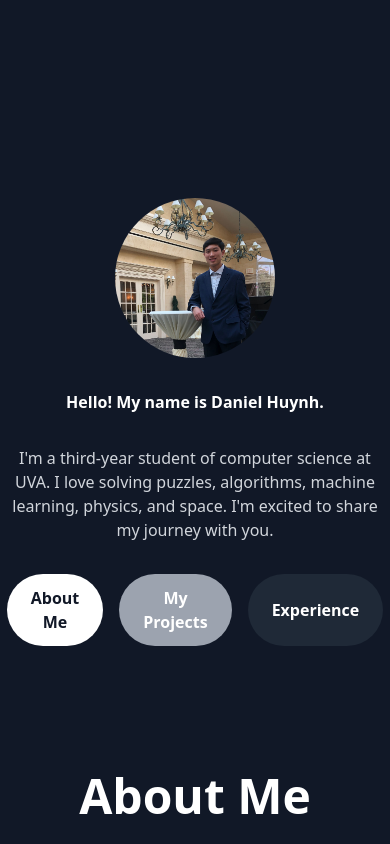
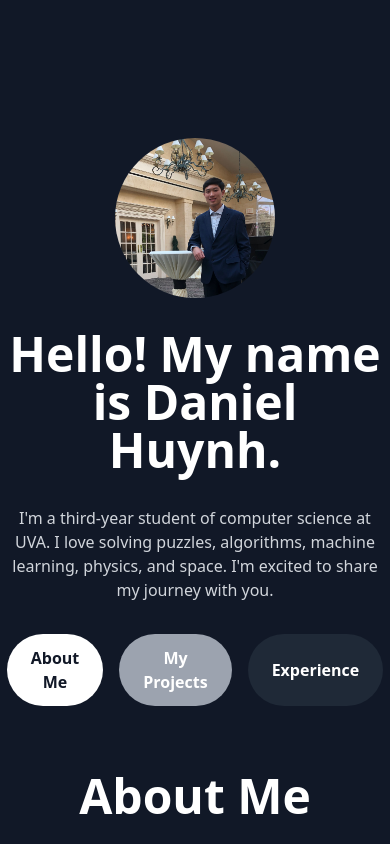
Before and after one commit to danielhuynh0/danielhuynh0.github.io, a React (Create React App) app: page / in a window 390 px wide. Shown: the top 844 px of the page. Built offline with nearby package versions, Linux system fonts and the light colour scheme.

Commit message:
trying to make page more responsive

```diff
--- a/src/AboutMe.js
+++ b/src/AboutMe.js
@@ -4,7 +4,7 @@ const AboutMe = React.forwardRef((props, ref) => {
     return (
         <section ref={ref}>
             <div className="bg-gray-900 h-screen flex items-center justify-center">
-                <div className="max-w-2xl mx-auto px-4 lg:mt-8 md:mt-12 sm:mt-32 text-center">
+                <div className="max-w-2xl mx-auto px-4 lg:mt-8 md:mt-16 sm:mt-42 text-center">
                     <h1 className="text-5xl font-bold text-white mb-8">About Me</h1>
                     <p className="text-lg text-gray-300 mb-8">
                         I was born in Philadelphia, Pennsylvania. I have spent most of my life in the Philadelphia area, as I graduated from Phoenixville Area High School with Distinguished Honors with the class of 2021. My family immigrated from Vietnam as refugees shortly before I was born, and I am proudly the first of my extended family to be born in the United States, hoping to carry on their legacy.
--- a/src/Projects.js
+++ b/src/Projects.js
@@ -72,7 +72,7 @@ const Projects = React.forwardRef((props, ref) => {
 
       const Portfolio = () => (
           <div>
-            <div className="max-w-6xl mx-auto px-4 lg:mt-8 md:mt-12 sm:mt-32">
+            <div className="max-w-6xl mx-auto px-4 lg:mt-8 md:mt-16 sm:mt-42">
               <h1 className="text-5xl font-bold text-white mb-12 text-center">Projects</h1>
               <div className="grid grid-cols-1 md:grid-cols-1 lg:grid-cols-2 gap-14">
                 {projects.map((project) => (
--- a/src/StartPage.js
+++ b/src/StartPage.js
@@ -24,7 +24,7 @@ const StartPage = () => {
                         alt="Profile Picture"
                         className="rounded-full w-40 h-40 object-cover mx-auto mb-8"
                     />
-                    <h1 className="lg:text-5xl md:text-5xl sm:text-xl font-bold text-white mb-8">Hello! My name is Daniel Huynh.</h1>
+                    <h1 className="text-5xl font-bold text-white mb-8">Hello! My name is Daniel Huynh.</h1>
                     <p className="lg:text-lg md:text-lg sm:text-md text-gray-300 mb-8">
                         I'm a third-year student of computer science at UVA.
                         I love solving puzzles, algorithms, machine learning, physics, and space. I'm excited to share my journey with you.
```
Also changed, not shown: 11 other files (tests, documents, lock files or other folders).
